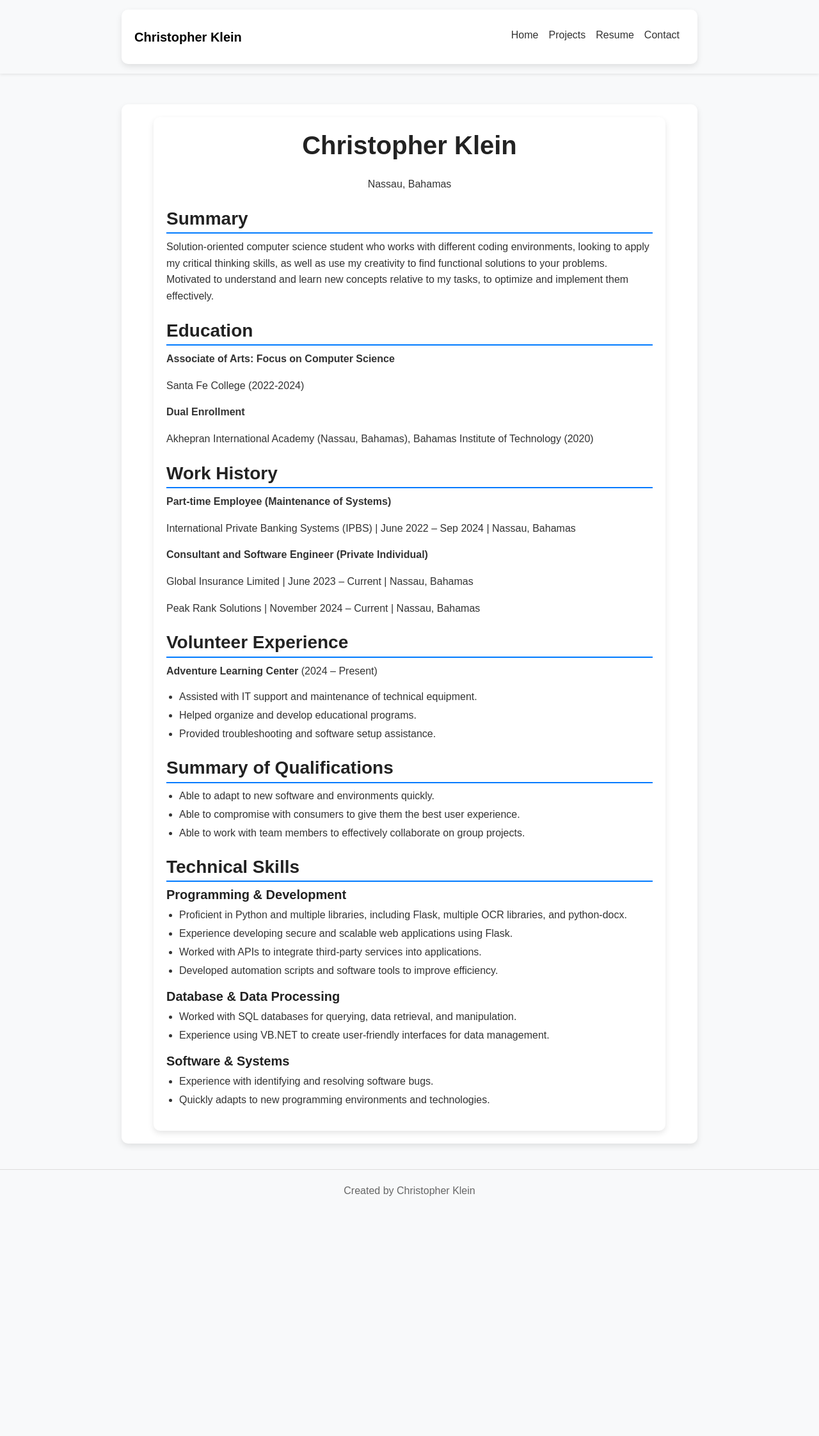
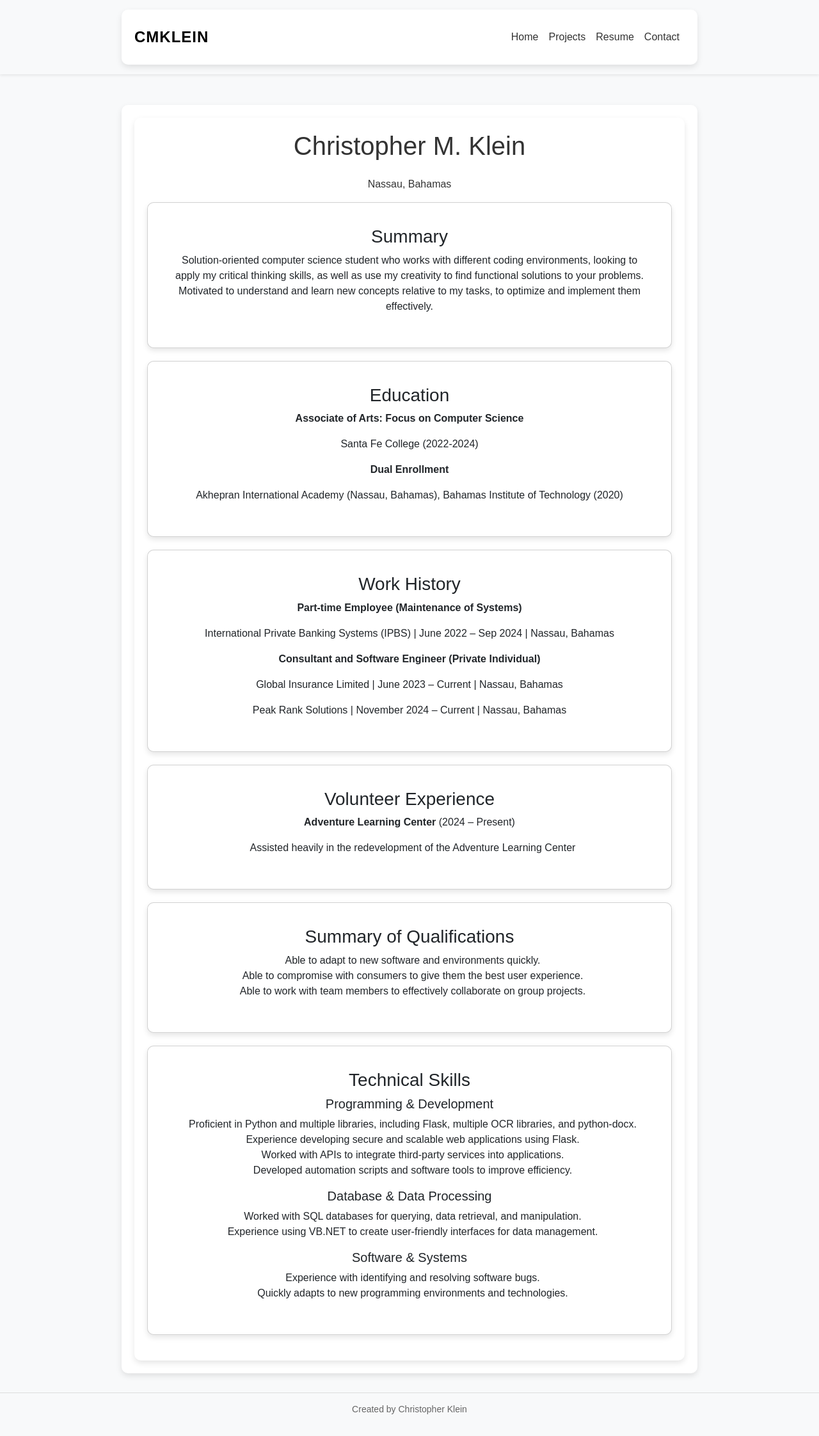
Before and after one commit to KleinFrom242/cmklein-portfolio, a Flask app: page /resume in a window 1280 px wide. Shown: the whole page at 64% size. Before the commit the page ends 1869 px from the top, so only its background shows below. Run offline with Flask 3, Linux system fonts and the light colour scheme.

Commit message:
edits to formatting and data

```diff
--- a/app.py
+++ b/app.py
@@ -9,8 +9,18 @@ def index():
 @app.route('/projects')
 def projects():
     projects_data = [
-        {"name": "Sister’s Resume Website", "description": "Showcasing my sister’s research.", "progress": 10},
-        {"name": "VPN Service", "description": "A secure VPN for privacy.", "progress": 20},
+        {
+            "name": "Sister’s Resume Website",
+            "description": "Showcasing my sister’s research.",
+            "progress": 10,
+            "icon": "fa-solid fa-globe",  # Icon for website-related project
+        },
+        {
+            "name": "VPN Service",
+            "description": "A secure VPN for privacy.",
+            "progress": 20,
+            "icon": "fa-solid fa-shield-halved",  # Icon for security-related project
+        }
     ]
     return render_template('projects.html', projects=projects_data)
 
--- a/static/css/styles.css
+++ b/static/css/styles.css
@@ -5,15 +5,26 @@ body {
     color: #333;
 }
 
-/* Navbar */
+/* Navbar Styling */
 .navbar {
     background-color: #ffffff;
     padding: 15px;
     box-shadow: 0px 2px 5px rgba(0, 0, 0, 0.1);
 }
 
-.navbar .navbar-brand {
+.navbar .fancy-logo {
+    font-size: 24px;
     font-weight: bold;
+    font-family: 'Poppins', sans-serif;
+    color: #000; /* Black logo */
+    text-transform: uppercase;
+    letter-spacing: 1px;
+    transition: opacity 0.3s ease-in-out;
+}
+
+.navbar .fancy-logo:hover {
+    opacity: 0.8; /* Subtle effect */
+    text-decoration: none;
 }
 
 .navbar .nav-link {
@@ -53,50 +64,49 @@ body {
     background-color: #0056b3;
 }
 
-.btn-outline-secondary {
-    border: 2px solid #6c757d;
-    color: #6c757d;
+/* Resume Page Cards (No Hover, No Left Accent) */
+.resume-card {
+    border-radius: 10px;
+    box-shadow: 0 4px 8px rgba(0, 0, 0, 0.1);
+    background: white;
+    padding: 20px;
+    margin-bottom: 20px;
 }
 
-.btn-outline-secondary:hover {
-    background-color: #6c757d;
-    color: white;
+/* Remove Hover for Resume Cards */
+.resume-card:hover {
+    transform: none !important;
+    box-shadow: none !important;
 }
 
-/* Headings */
-h1, h3, h5 {
-    color: #222;
-    font-weight: bold;
+/* Remove List Bullet Points in Resume Cards */
+.resume-card ul {
+    list-style: none;  /* Removes default bullets */
+    padding-left: 0;  /* Aligns content properly */
 }
 
-/* Resume Page Formatting */
-.resume-container {
-    max-width: 800px;
-    margin: auto;
-    padding: 20px;
-    background: white;
+.resume-card ul li {
+    padding-left: 10px;  /* Adds slight left spacing for readability */
+    position: relative;
 }
 
-p {
-    font-size: 16px;
-    line-height: 1.6;
+/* Project Card Styling */
+.card {
+    border-radius: 10px;
+    transition: transform 0.3s ease-in-out, box-shadow 0.3s ease-in-out;
+    text-align: center;
 }
 
-ul {
-    padding-left: 20px;
+.card:hover {
+    transform: translateY(-5px);
+    box-shadow: 0 8px 16px rgba(0, 0, 0, 0.2);
 }
 
-ul li {
-    margin-bottom: 5px;
-    font-size: 16px;
-}
-
-/* Resume Section Headers */
-h3 {
-    border-bottom: 2px solid #007bff;
-    padding-bottom: 5px;
-    font-weight: bold;
-    margin-top: 20px;
+/* Project Icons */
+.project-icon {
+    font-size: 50px;
+    color: #007bff;
+    margin-bottom: 10px;
 }
 
 /* Progress Bar - Blue Gradient */
@@ -119,21 +129,10 @@ h3 {
 /* Footer */
 .footer {
     text-align: center;
-    padding: 20px;
-    margin-top: 40px;
+    padding: 15px;
+    margin-top: 30px;
     font-size: 14px;
     color: #666;
     background-color: #f8f9fa;
     border-top: 1px solid #ddd;
 }
-
-/* Card Hover Effect */
-.card {
-    border-radius: 10px;
-    transition: transform 0.3s ease-in-out, box-shadow 0.3s ease-in-out;
-}
-
-.card:hover {
-    transform: translateY(-5px);
-    box-shadow: 0 8px 16px rgba(0, 0, 0, 0.2);
-}
--- a/templates/base.html
+++ b/templates/base.html
@@ -4,7 +4,14 @@
     <meta charset="UTF-8">
     <meta name="viewport" content="width=device-width, initial-scale=1.0">
     <title>{% block title %}Portfolio{% endblock %}</title>
+
+    <!-- Bootstrap CSS -->
     <link rel="stylesheet" href="https://cdn.jsdelivr.net/npm/bootstrap@5.3.0/dist/css/bootstrap.min.css">
+
+    <!-- Font Awesome (for icons) -->
+    <link rel="stylesheet" href="https://cdnjs.cloudflare.com/ajax/libs/font-awesome/6.4.0/css/all.min.css">
+
+    <!-- Custom Styles -->
     <link rel="stylesheet" href="{{ url_for('static', filename='css/styles.css') }}">
 </head>
 <body>
@@ -12,7 +19,7 @@
     <!-- Navbar -->
     <nav class="navbar navbar-expand-lg navbar-light bg-light shadow-sm">
         <div class="container">
-            <a class="navbar-brand fw-bold" href="{{ url_for('index') }}">Christopher Klein</a>
+            <a class="navbar-brand fw-bold fancy-logo" href="{{ url_for('index') }}">cmklein</a>
             <button class="navbar-toggler" type="button" data-bs-toggle="collapse" data-bs-target="#navbarNav">
                 <span class="navbar-toggler-icon"></span>
             </button>
@@ -37,7 +44,8 @@
         <p>Created by Christopher Klein</p>
     </footer>
 
+    <!-- Bootstrap JS -->
     <script src="https://cdn.jsdelivr.net/npm/bootstrap@5.3.0/dist/js/bootstrap.bundle.min.js"></script>
-    <script src="{{ url_for('static', filename='js/script.js') }}"></script> <!-- Progress Bar Animation -->
+
 </body>
 </html>
--- a/templates/resume.html
+++ b/templates/resume.html
@@ -4,52 +4,84 @@
 
 {% block content %}
 <div class="container resume-container">
-    <h1 class="text-center mb-4">Christopher Klein</h1>
+    <h1 class="text-center mb-4">Christopher M. Klein</h1>
     <p class="text-center">Nassau, Bahamas</p> <!-- Location added -->
 
+    <div class="row">
         <!-- Summary -->
-    <h3 class="mt-4">Summary</h3>
+        <div class="col-md-12">
+            <div class="card resume-card">
+                <div class="card-body">
+                    <h3 class="card-title">Summary</h3>
                     <p>
                         Solution-oriented computer science student who works with different coding environments, looking to apply
                         my critical thinking skills, as well as use my creativity to find functional solutions to your problems.
                         Motivated to understand and learn new concepts relative to my tasks, to optimize and implement them effectively.
                     </p>
+                </div>
+            </div>
+        </div>
 
         <!-- Education -->
-    <h3 class="mt-4">Education</h3>
+        <div class="col-md-12">
+            <div class="card resume-card">
+                <div class="card-body">
+                    <h3 class="card-title">Education</h3>
                     <p><strong>Associate of Arts: Focus on Computer Science</strong></p>
                     <p>Santa Fe College (2022-2024)</p>
                     <p><strong>Dual Enrollment</strong></p>
                     <p>Akhepran International Academy (Nassau, Bahamas), Bahamas Institute of Technology (2020)</p>
+                </div>
+            </div>
+        </div>
 
         <!-- Work History -->
-    <h3 class="mt-4">Work History</h3>
+        <div class="col-md-12">
+            <div class="card resume-card">
+                <div class="card-body">
+                    <h3 class="card-title">Work History</h3>
                     <p><strong>Part-time Employee (Maintenance of Systems)</strong></p>
                     <p>International Private Banking Systems (IPBS) | June 2022 – Sep 2024 | Nassau, Bahamas</p>
 
                     <p><strong>Consultant and Software Engineer (Private Individual)</strong></p>
                     <p>Global Insurance Limited | June 2023 – Current | Nassau, Bahamas</p>
                     <p>Peak Rank Solutions | November 2024 – Current | Nassau, Bahamas</p>
+                </div>
+            </div>
+        </div>
 
         <!-- Volunteer Experience -->
-    <h3 class="mt-4">Volunteer Experience</h3>
+        <div class="col-md-12">
+            <div class="card resume-card">
+                <div class="card-body">
+                    <h3 class="card-title">Volunteer Experience</h3>
                     <p><strong>Adventure Learning Center</strong> (2024 – Present)</p>
                     <ul>
-        <li>Assisted with IT support and maintenance of technical equipment.</li>
-        <li>Helped organize and develop educational programs.</li>
-        <li>Provided troubleshooting and software setup assistance.</li>
+                        <li>Assisted heavily in the redevelopment of the Adventure Learning Center</li>
                     </ul>
+                </div>
+            </div>
+        </div>
 
         <!-- Summary of Qualifications -->
-    <h3 class="mt-4">Summary of Qualifications</h3>
+        <div class="col-md-12">
+            <div class="card resume-card">
+                <div class="card-body">
+                    <h3 class="card-title">Summary of Qualifications</h3>
                     <ul>
                         <li>Able to adapt to new software and environments quickly.</li>
                         <li>Able to compromise with consumers to give them the best user experience.</li>
                         <li>Able to work with team members to effectively collaborate on group projects.</li>
                     </ul>
+                </div>
+            </div>
+        </div>
 
-    <!-- Technical Skills (Merged Section) -->
-    <h3 class="mt-4">Technical Skills</h3>
+        <!-- Technical Skills -->
+        <div class="col-md-12">
+            <div class="card resume-card">
+                <div class="card-body">
+                    <h3 class="card-title">Technical Skills</h3>
 
                     <h5>Programming & Development</h5>
                     <ul>
@@ -71,4 +103,8 @@
                         <li>Quickly adapts to new programming environments and technologies.</li>
                     </ul>
                 </div>
+            </div>
+        </div>
+    </div>
+</div>
 {% endblock %}
```
Also changed, not shown: templates/projects.html (+5 -4 lines). Lines whose indentation alone changed are shown as unchanged.
